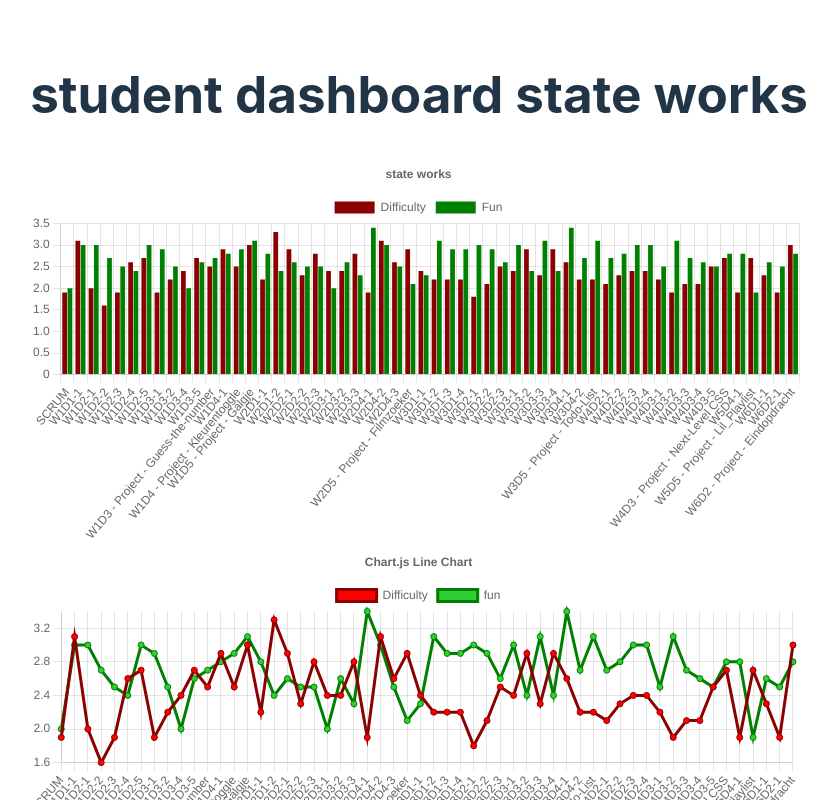
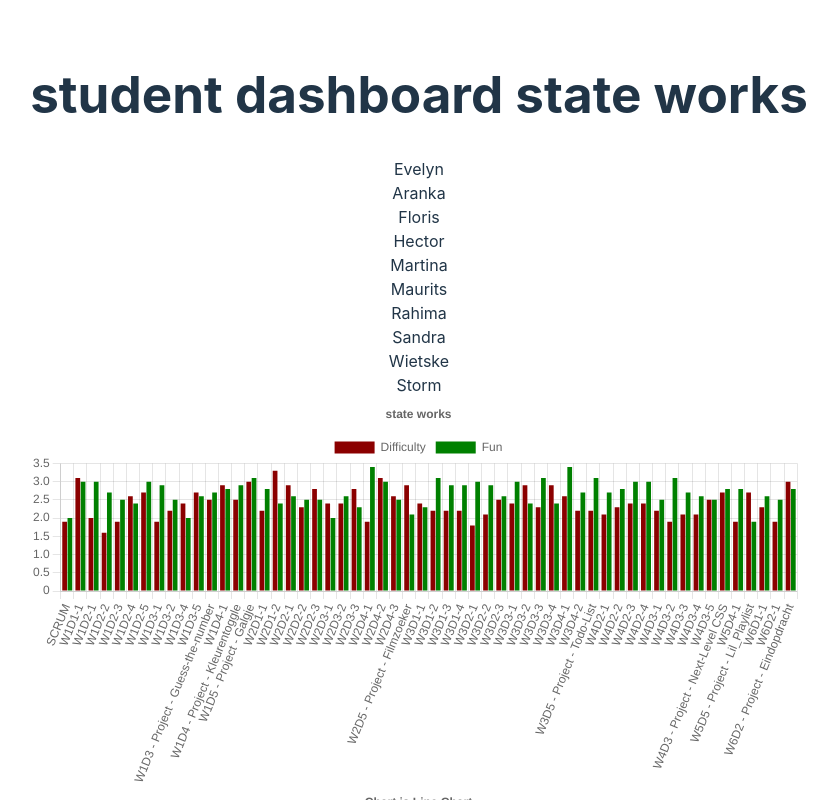
Before and after one commit to Sander-317/sander_van_meerveld-StudentDashBoard, a React (Vite) app: page / in a window 1280 px wide. Shown: the top 800 px of the page, without its empty margins (221-1058 px from the left). Built offline with nearby package versions, Linux system fonts and the light colour scheme.

Commit message:
moved all functions inside componend and made the epicstudentlist function and the studentlist component

```diff
--- a/src/App.jsx
+++ b/src/App.jsx
@@ -1,13 +1,20 @@
 import "./App.css";
 import BarChart from "./components/BarChart";
 import LineChart from "./components/LineChart";
+import StudentList from "./components/StudentList";
 
-function App({ state, makeListOfAverage }) {
+function App({ state, makeListOfAverage, studentList }) {
+  const nameList = studentList();
+  console.log(nameList);
   return (
     <div className="App">
       <h1>student dashboard {state.test}</h1>
+      {nameList.map((student) => (
+        <div>{student.name}</div>
+      ))}
       <BarChart state={state} makeListOfAverage={makeListOfAverage} />
       <LineChart state={state} makeListOfAverage={makeListOfAverage} />
+      <StudentList />
     </div>
   );
 }
--- a/src/Container.jsx
+++ b/src/Container.jsx
@@ -3,40 +3,56 @@ import App from "./App";
 import { testData } from "./assets/testdata";
 import data from "./assets/data";
 
-function studentListMaker() {
-  const studentArray = data.map((student) => student.name);
-  const studentlist = [...new Set(studentArray)];
-  // const epicStudentList = studentlist.map((student) => {
-  //   name: student,
-  //     assignments: data.filter((student) => student.name === student);
-  // });
-  // console.log(epicStudentList);
-  // console.log(studentList);
-  return studentlist;
-}
-
-function makeListAssignments() {
-  const oneStudent = data.filter((student) => student.name === "Sandra");
-  const assignmentList = oneStudent.map((student) => student.assignment);
-  return assignmentList;
-}
-
 export default class Container extends Component {
   constructor() {
     super();
     this.state = {
+      data: data,
       test: "state works",
-      testData: testData,
-      singleStudentData: data.filter((student) => student.name === "Sandra"),
-      studentList: studentListMaker(),
-      assignmentList: makeListAssignments(),
-      // listOfAverages: listOfAverages,
-      // [...new Set(data.map((student) => student.name))],
+
+      studentList: [],
     };
     this.makeListOfAverage = this.makeListOfAverage.bind(this);
+    this.epicStudentListMaker = this.epicStudentListMaker.bind(this);
+    // this.makeListAssignments = this.makeListAssignments.bind(this);
+    // this.studentListMaker = this.studentListMaker.bind(this);
   }
+
+  studentListMaker() {
+    const studentArray = data.map((student) => student.name);
+    const studentList = [...new Set(studentArray)];
+    // console.log(studentList);
+    return studentList;
+  }
+
+  makeListAssignments() {
+    const firstStudentName = this.state.data[0].name;
+    // console.log(firstStudentName);
+    const oneStudent = this.state.data.filter(
+      (student) => student.name === firstStudentName
+    );
+    const assignmentList = oneStudent.map((student) => student.assignment);
+    return assignmentList;
+  }
+  epicStudentListMaker() {
+    const studentList = this.studentListMaker();
+    const epicStudentList = studentList.map((student, index) => {
+      const studentName = student;
+      return {
+        id: index,
+        name: student,
+        assignments: this.state.data.filter(
+          (student) => student.name === studentName
+        ),
+      };
+    });
+    // console.log(epicStudentList);
+    return epicStudentList;
+  }
+
   makeListOfAverage() {
-    const assignments = makeListAssignments();
+    const assignments = this.makeListAssignments();
+    // console.log(assignments);
     const newArray = [];
     const test = assignments.map((assignment) => {
       let filteredList = data.filter(
@@ -68,9 +84,13 @@ export default class Container extends Component {
   render() {
     return (
       <div>
-        {console.log(`student list = ${this.state.studentList}`)}
-        {console.table(`${this.state.listOfAverages}`)}
-        <App state={this.state} makeListOfAverage={this.makeListOfAverage} />
+        {/* {console.log(this.studentListMaker())} */}
+        {/* {console.log(this.epicStudentListMaker())} */}
+        <App
+          state={this.state}
+          makeListOfAverage={this.makeListOfAverage}
+          studentList={this.epicStudentListMaker}
+        />
       </div>
     );
   }
--- a/src/components/BarChart.jsx
+++ b/src/components/BarChart.jsx
@@ -74,6 +74,8 @@ export default function BarChart({ state, makeListOfAverage }) {
       x: {
         ticks: {
           autoSkip: false,
+          maxRotation: 80,
+          minRotation: 40,
         },
       },
     },
--- a/src/components/LineChart.jsx
+++ b/src/components/LineChart.jsx
@@ -68,6 +68,8 @@ export default function LineChart({ state, makeListOfAverage }) {
       x: {
         ticks: {
           autoSkip: false,
+          maxRotation: 80,
+          minRotation: 40,
         },
       },
     },
--- /dev/null
+++ b/src/components/StudentList.jsx
@@ -0,0 +1,5 @@
+import React from "react";
+
+export default function StudentList() {
+  return <div>StudentList</div>;
+}
```
